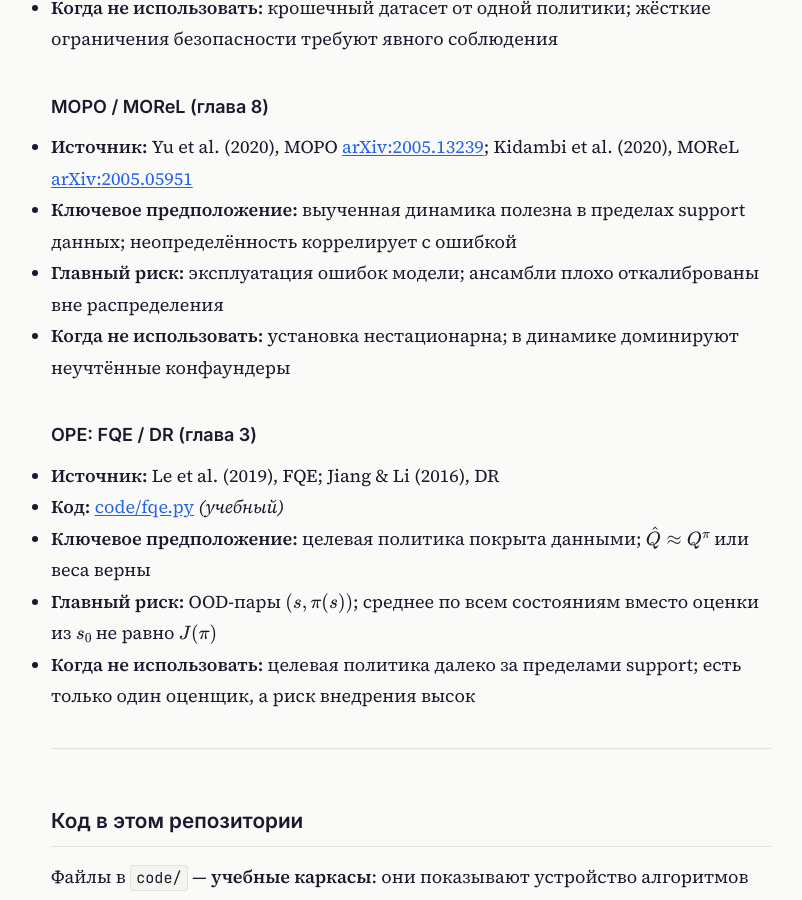
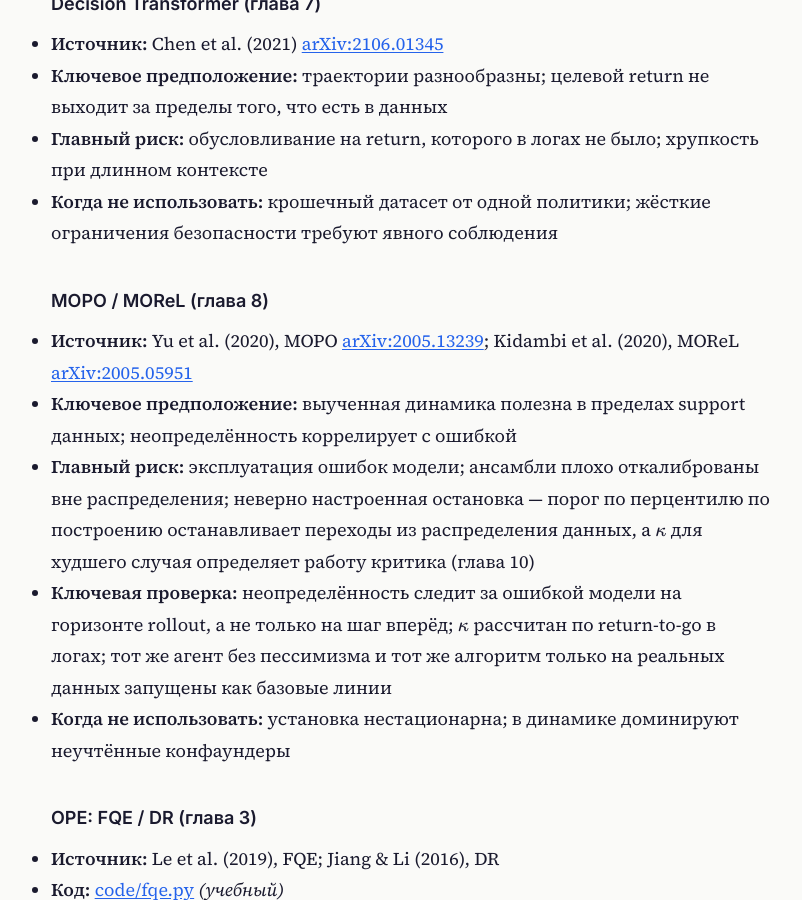
Before and after one commit to corba777/offline-rl-book, a Jekyll site: the page ru/appendix.html, which Jekyll copies as it is, in a window 1280 px wide and 900 px high, scrolled down 4029 px. Shown: the whole window, without its empty margins (229-1031 px from the left). Built offline with Jekyll 4.4.1, drawn with Linux system fonts in a browser that asks for light colours; some of the changed text lies outside the part shown.

Commit message:
Appendix: MOPO/MOReL guidance reflects Chapter 10.
Mis-sized termination as a failure mode, a key check (uncertainty over the
rollout horizon, kappa from the data, no-pessimism and real-data-only
baselines), and narrow logs moved from "when not to use" to "when to use",
with kappa sized from the data.

Co-Authored-By: Claude Opus 5.5 (1M context) <noreply@anthropic.com>

```diff
--- a/ru/appendix.html
+++ b/ru/appendix.html
@@ -122,9 +122,9 @@
 <tr>
 <td><strong>MOPO / MOReL</strong></td>
 <td>Модель динамики со штрафом за неопределённость</td>
-<td>Богатые переходы; помогает структура, похожая на симулятор</td>
-<td>Смещение модели; ложная уверенность ансамблей</td>
-<td>Динамику трудно выучить; логи от одного узкого регулятора</td>
+<td>Богатые переходы; помогает структура, похожая на симулятор; узкие логи, на которых model-free обучение ценностей расходится (глава 10), — с $\kappa$ из данных, а не для худшего случая</td>
+<td>Смещение модели; ложная уверенность ансамблей; неверно настроенная остановка, которая определяет работу критика (глава 10)</td>
+<td>Динамику трудно выучить; неопределённость не следит за ошибкой на горизонте rollout</td>
 </tr>
 <tr>
 <td><strong>FQE / DR (OPE)</strong></td>
@@ -201,7 +201,8 @@
 <ul>
 <li><strong>Источник:</strong> Yu et al. (2020), MOPO <a href="https://arxiv.org/abs/2005.13239">arXiv:2005.13239</a>; Kidambi et al. (2020), MOReL <a href="https://arxiv.org/abs/2005.05951">arXiv:2005.05951</a></li>
 <li><strong>Ключевое предположение:</strong> выученная динамика полезна в пределах support данных; неопределённость коррелирует с ошибкой</li>
-<li><strong>Главный риск:</strong> эксплуатация ошибок модели; ансамбли плохо откалиброваны вне распределения</li>
+<li><strong>Главный риск:</strong> эксплуатация ошибок модели; ансамбли плохо откалиброваны вне распределения; неверно настроенная остановка — порог по перцентилю по построению останавливает переходы из распределения данных, а $\kappa$ для худшего случая определяет работу критика (глава 10)</li>
+<li><strong>Ключевая проверка:</strong> неопределённость следит за ошибкой модели на горизонте rollout, а не только на шаг вперёд; $\kappa$ рассчитан по return-to-go в логах; тот же агент без пессимизма и тот же алгоритм только на реальных данных запущены как базовые линии</li>
 <li><strong>Когда не использовать:</strong> установка нестационарна; в динамике доминируют неучтённые конфаундеры</li>
 </ul>
 <h3>OPE: FQE / DR (глава 3)</h3>
```
Also changed, not shown: en/appendix.html (+5 -4 lines), en/appendix.md (+3 -2 lines), ru/appendix.md (+3 -2 lines).
